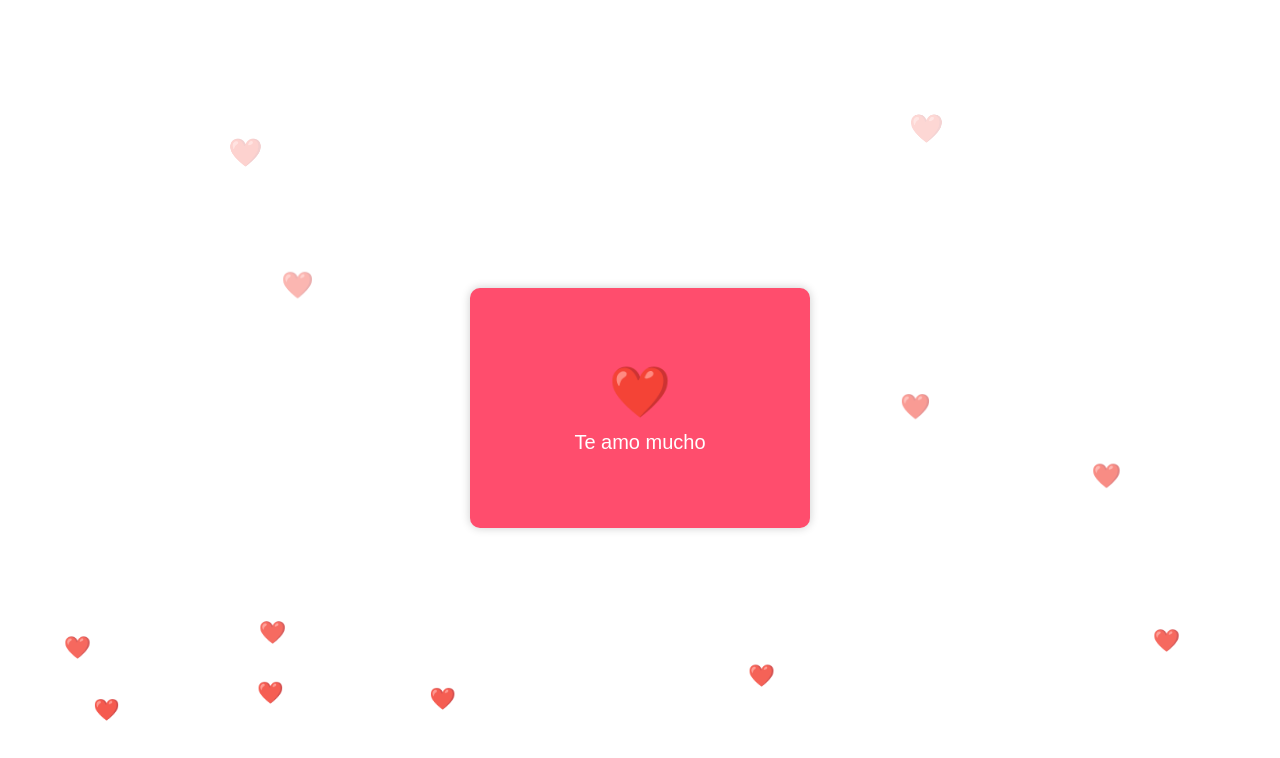
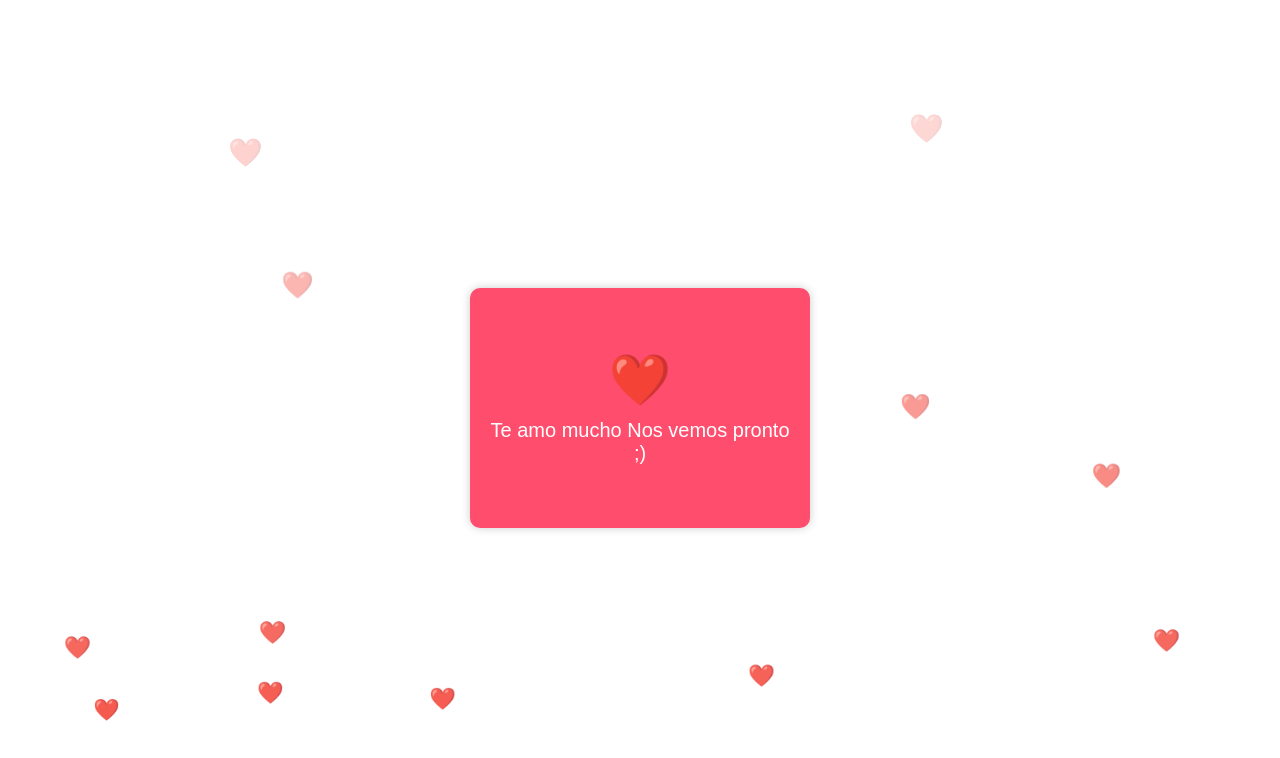
Before and after one commit to SamuelCastedo/intivacion, a plain HTML site: page confirmacion.html in a window 1280 px wide. Drawn offline with Linux system fonts and the light colour scheme.

Commit message:
Update confirmacion.html

```diff
--- a/confirmacion.html
+++ b/confirmacion.html
@@ -66,7 +66,8 @@
     <div class="corazones" id="corazones"></div>
     <div class="mensaje-container">
         <div class="corazon">❤️</div>
-        <div class="mensaje">Te amo mucho</div>
+        <div class="mensaje">Te amo mucho
+        Nos vemos pronto ;)</div>
     </div>
 
     <script>
```
